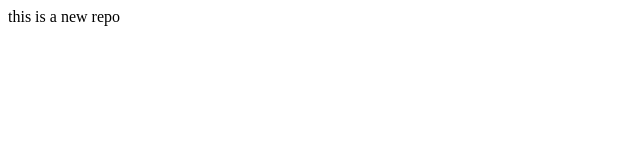
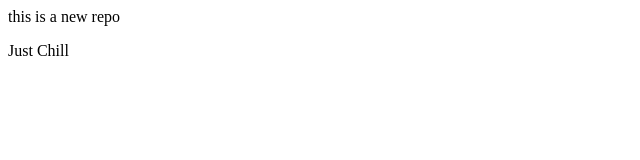
Before and after one commit to udaysuthar7/localRepo, a plain HTML site: page index.html in a window 1280 px wide. Shown: the full height of the page, 0-640 px from the left. Drawn offline with Linux system fonts and the light colour scheme.

Commit message:
add just chill

```diff
--- a/index.html
+++ b/index.html
@@ -1 +1,2 @@
 <p>this is a new repo</p>
+<p>Just Chill</p>
```
